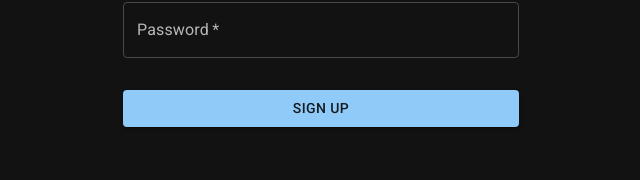
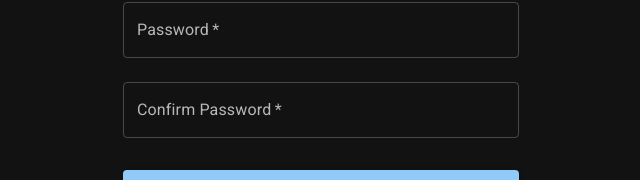
Before and after one commit to vjumpkung/vjump-short-url, a Next.js app: page /signup in a window 1280 px wide. Shown: the part 198-378 px from the top of the page, without its empty margins (319-959 px from the left). Built offline with nearby package versions, Linux system fonts and the light colour scheme.

Commit message:
add confirm password

```diff
--- a/src/pages/signup.tsx
+++ b/src/pages/signup.tsx
@@ -1,4 +1,6 @@
+import user from "@/schema/user";
 import { Box, Button, Container, TextField, Typography } from "@mui/material";
+import axios from "axios";
 import { useRouter } from "next/router";
 import { useState } from "react";
 import { toast } from "react-toastify";
@@ -7,6 +9,9 @@ export default function SignUp() {
   const router = useRouter();
   const [username, setUsername] = useState<string>("");
   const [password, setPassword] = useState<string>("");
+  const [confirmPassword, setConfirmPassword] = useState<string>("");
+  const [isError, setIsError] = useState<boolean>(false);
+  const [helperText, setHelperText] = useState<string>("");
   return (
     <Container component="main" maxWidth="xs">
       <Box
@@ -43,20 +48,45 @@ export default function SignUp() {
             autoComplete="current-password"
             onChange={(e) => setPassword(e.target.value)}
           />
+          <TextField
+            margin="normal"
+            required
+            fullWidth
+            name="confirmPassword"
+            label="Confirm Password"
+            type="password"
+            id="confirmPassword"
+            autoComplete="current-password"
+            onChange={(e) => setConfirmPassword(e.target.value)}
+            error={isError}
+            helperText={helperText}
+          />
           <Button
             type="submit"
             fullWidth
             variant="contained"
             sx={{ mt: 3, mb: 2 }}
             onClick={() => {
-              fetch("/api/create_user", {
-                body: JSON.stringify({ username, password }),
-                headers: {
-                  "Content-Type": "application/json",
-                },
-                method: "POST",
-              }).then((res) => {
-                if (res.ok) {
+              if (
+                username === "" ||
+                password === "" ||
+                confirmPassword === ""
+              ) {
+                toast.error("Please fill in all fields");
+                return;
+              }
+              if (password !== confirmPassword) {
+                setIsError(true);
+                setHelperText("Passwords do not match");
+                return;
+              }
+              axios
+                .post("/api/create_user", {
+                  username: username,
+                  password: password,
+                })
+                .then((res) => {
+                  if (res.status === 200) {
                     toast.success("User created successfully");
                     router.push("/signin");
                   } else {
```
Lines whose indentation alone changed are shown as unchanged.
